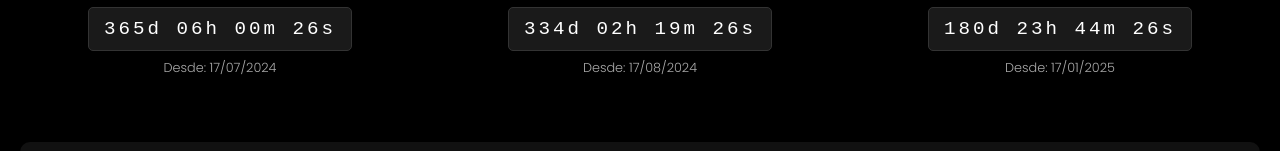
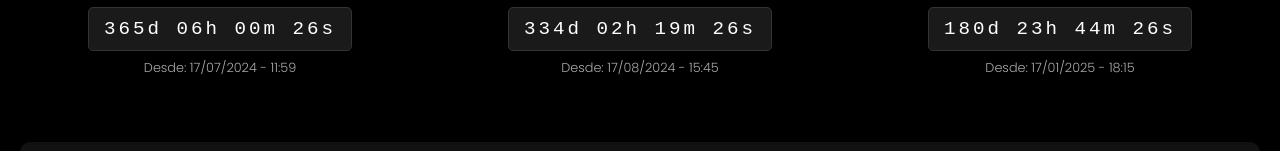
Before and after one commit to RomuloAlves2507/deborah, a plain HTML site: page index.html in a window 1280 px wide. Shown: the part 642-793 px from the top of the page. Drawn offline with Linux system fonts and the light colour scheme; a web font is replaced by a local one.

Commit message:
Atualizar o escrito com a hora

```diff
--- a/index.html
+++ b/index.html
@@ -28,17 +28,17 @@
             <div class="counter-box">
                 <p>Tempo de Conhecido</p>
                 <div id="conhecido-counter" class="timer">00d 00h 00m 00s</div>
-                <span class="since-date">Desde: 17/07/2024</span>
+                <span class="since-date">Desde: 17/07/2024 - 11:59</span>
             </div>
             <div class="counter-box">
                 <p>Tempo de Primeiro Beijo</p>
                 <div id="beijo-counter" class="timer">00d 00h 00m 00s</div>
-                <span class="since-date">Desde: 17/08/2024</span>
+                <span class="since-date">Desde: 17/08/2024 - 15:45</span>
             </div>
             <div class="counter-box">
                 <p>Tempo de Namoro</p>
                 <div id="namoro-counter" class="timer">00d 00h 00m 00s</div>
-                <span class="since-date">Desde: 17/01/2025</span>
+                <span class="since-date">Desde: 17/01/2025 - 18:15</span>
             </div>
         </div>
 
```
